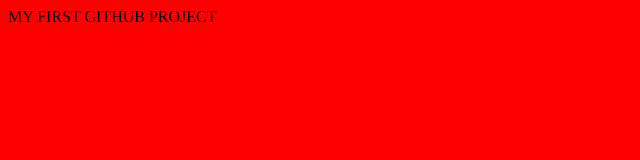
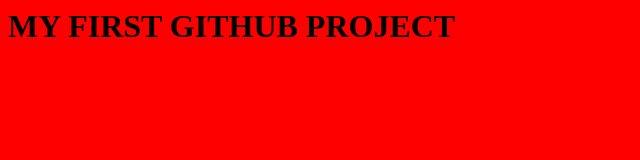
Before and after one commit to shahparth4299/test, a plain HTML site: page index.html in a window 1280 px wide. Shown: the whole page, without its empty margins (0-640 px from the left). Drawn offline with Linux system fonts and the light colour scheme.

Commit message:
Update index.html

```diff
--- a/index.html
+++ b/index.html
@@ -1,5 +1,6 @@
 <html>
   <body bgcolor="red">
-    MY FIRST GITHUB PROJECT
+    <h1>MY FIRST GITHUB PROJECT
+    </h1>
   </body>
 </html>
```
